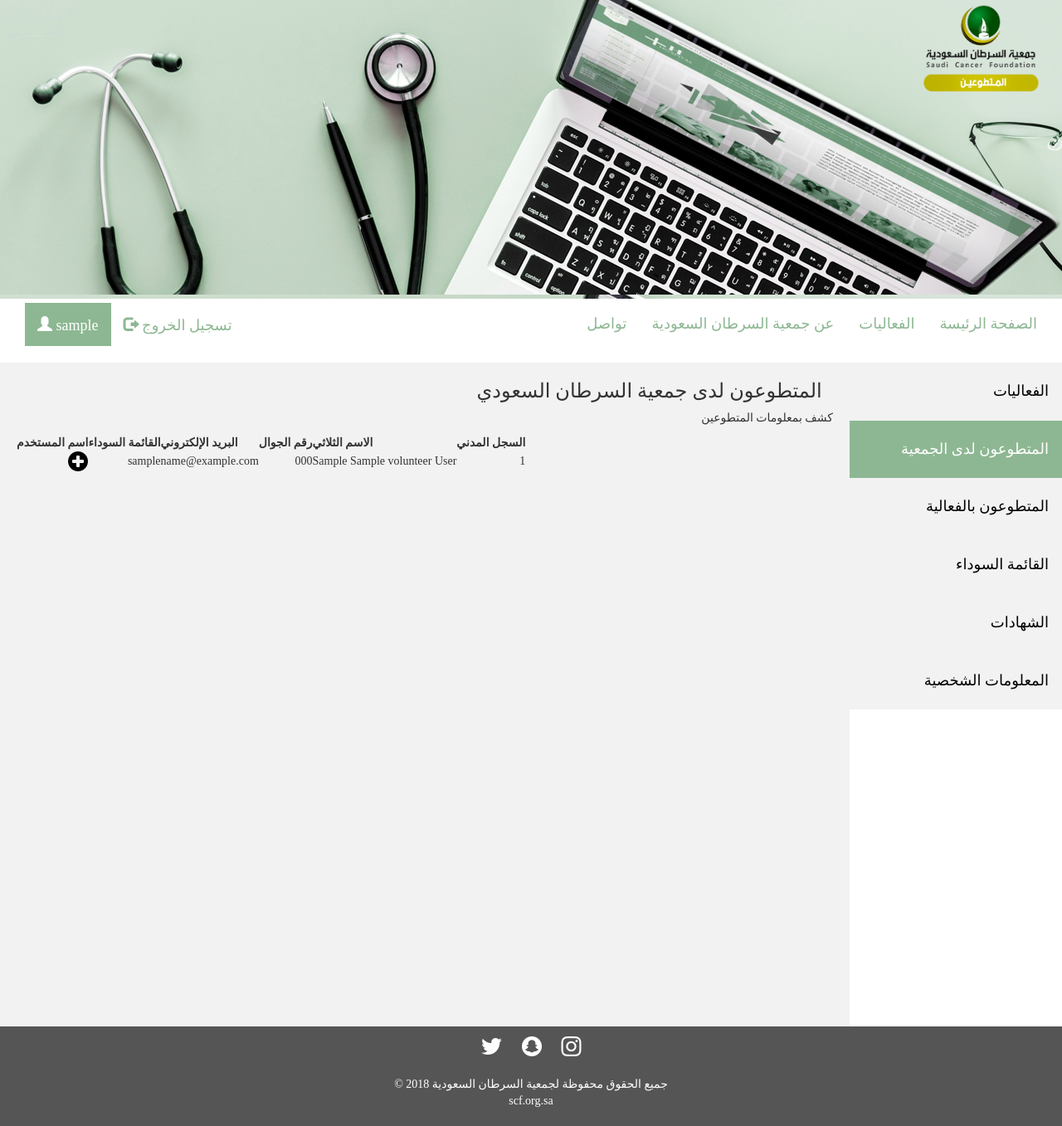
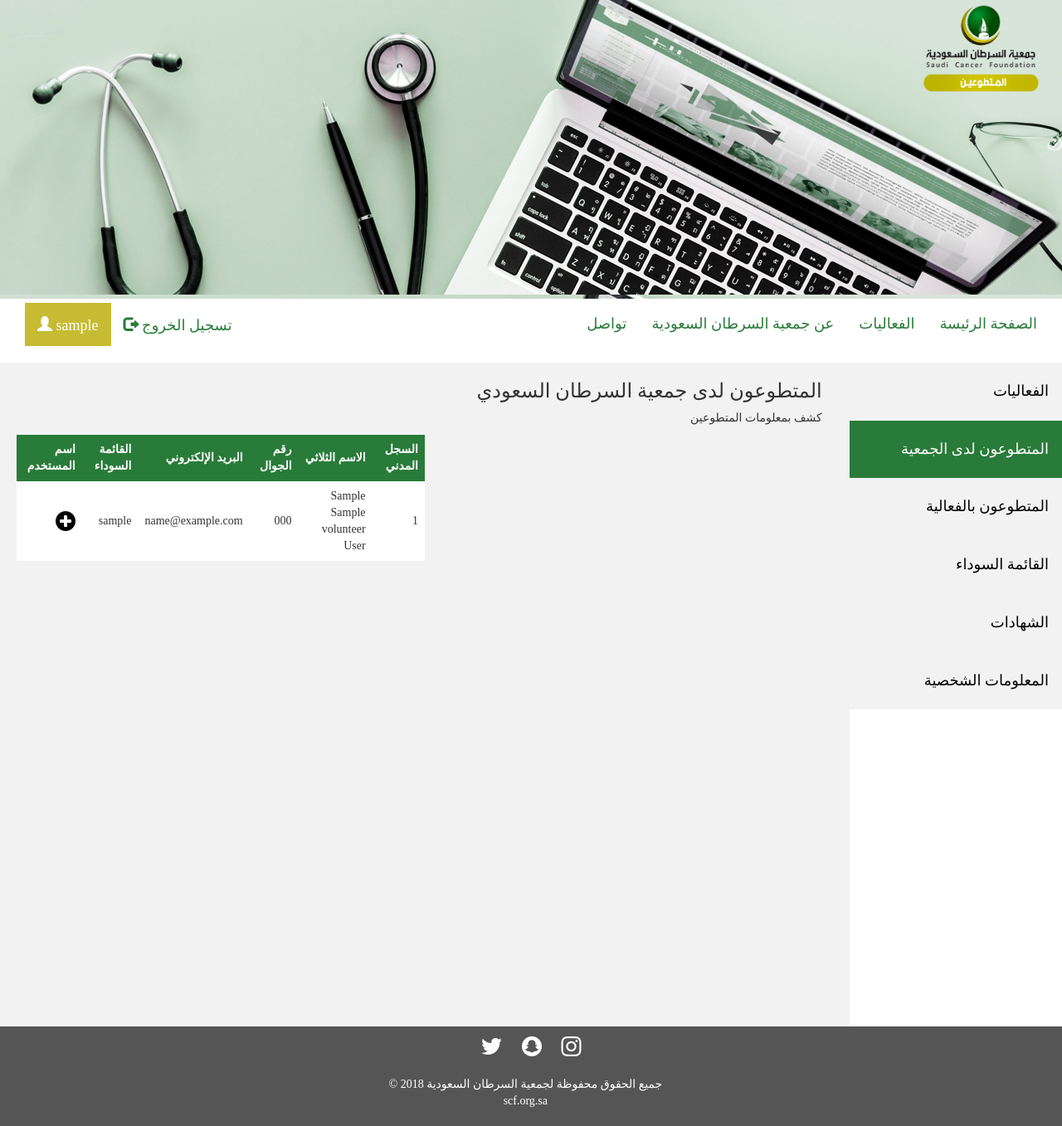
Before and after one commit to renadjuri/volunteer-scf, a PHP site: page /admin-profile.php in a window 1280 px wide, after a click on "المتطوعون لدى الجمعية". Shown: the whole page at 83% size. Run offline with PHP 8.4, Linux system fonts and the light colour scheme; the visitor is signed in with stand-in values (Sample User, id 1); tables that the repository leaves empty or names only in its code hold one stand-in row (values such as "Sample post").

Commit message:
add style for the table change the logo edit h1,h2,p

```diff
--- a/css/style-login.css
+++ b/css/style-login.css
@@ -12,6 +12,7 @@
         background-color: #fff;
 }
 .panel-login>.panel-heading {
+    //header of the panel
 	color: #00415d;
 	background-color: #fff;
 	border-color: #fff;
--- a/css/style.css
+++ b/css/style.css
@@ -12,6 +12,7 @@
 h2 {
     font-family: ge thameen;
     margin-right: 10pt;
+    color: #cbc000;
 
 
 }
@@ -24,13 +25,15 @@
 h4 {
     font-family: ge thameen;
     margin-right: 10pt;
-    color: #cbc000;
 
 }
 b {
     font-family: ge thameen;
     color: #cbc000;
-
+}
+p{
+    font-family: ge thameen;
+    margin-right: 10pt;
 }
 
 body {  font-family: ge thameen;
@@ -55,12 +58,12 @@
 }
 
 .navbar li a, .navbar .navbar-brand {
-    color: #8db792 !important;
+    color: #297b39 !important;
 }
 
 .navbar-nav li a:hover ,.navbar-nav li.active a {
     color: #fff !important;
-    background-color:#8db792 !important;
+    background-color:#c6bb32 !important;
 
 }
 
@@ -120,6 +123,27 @@
     text-align: center;
 }
 
+#button{
+    text-align: center;
+    display: inline-block;
+    margin: 0px;
+    cursor: pointer;
+    background-color: #b7a900;
+    color: #fcfcfc;
+    border: 1pt solid #b7a900;
+    border-radius: 10px;
+}
+
+#button:hover {
+    border: 1pt solid #666666;
+                 color:#c6b900;
+                 background-color: #cebe03;
+                 color: #fcfcfc;
+                 border-radius: 10px;
+                 text-decoration: none;
+                 box-shadow: 0 8px 16px 0 rgba(0,0,0,0.2), 0 6px 20px 0 rgba(0,0,0,0.19);
+
+}
 /*login button style */
 .s_button {
     text-align: center;
@@ -167,14 +191,14 @@
 
 /* Change background color of buttons on hover */
 .tab button:hover {
-    background-color: #8db792;
+    background-color: #297b39;
     color: white;
     border:0px solid #8db792;
 }
 
 /* Create an active/current "tab button" class */
 .tab button.active {
-    background-color: #8db792;
+    background-color: #297b39;
     color: white;
 
 }
@@ -187,6 +211,25 @@
     height: 800px;
 }
 
+/* desgin table, th,tr,td*/
+table {
+    border-collapse: collapse;
+    width: 50%;
+    border-bottom-color: #297b39;
+}
+
+th, td {
+    text-align: right;
+    padding: 8px;
+}
+
+tr:nth-child(even){background-color: #ffffff}
+
+th {
+    background-color: #297b39;
+    color: white;
+}
+
 /* Set black background color, white text and some padding */
 footer {
     background-color: #555;
@@ -196,6 +239,8 @@
     bottom: 0;
     left: 0;
     padding: 1rem;
+
+
 }
 footer a {   color: white;
              cursor: pointer;}
```
